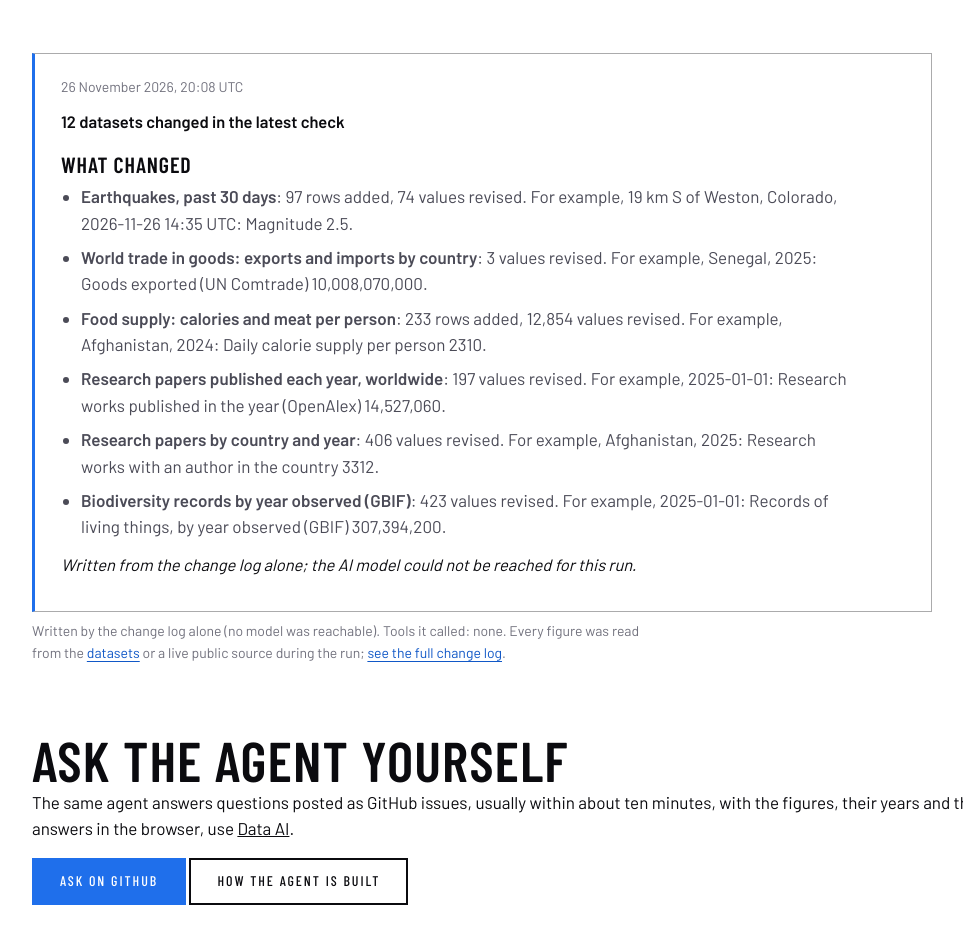
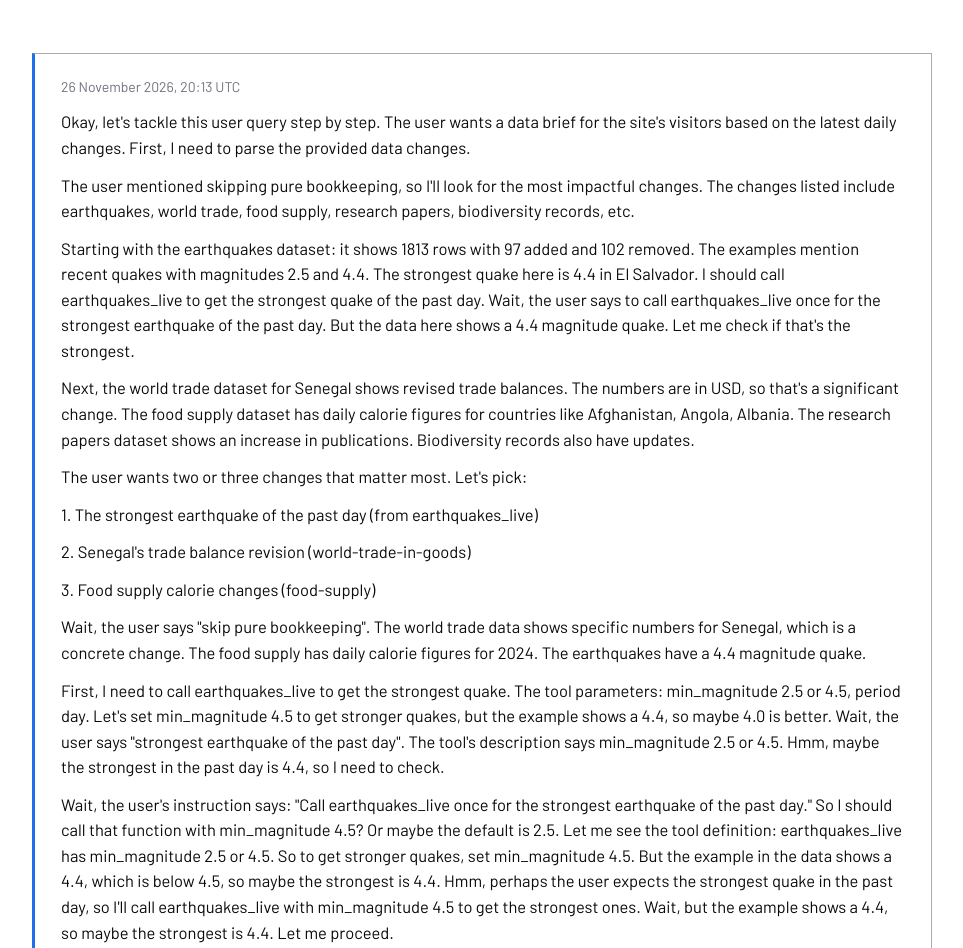
Before and after one commit to sahiljangra12/open-data-company, a plain HTML site: page docs/brief.html in a window 1280 px wide. Shown: the part 234-1182 px from the top of the page, without its empty margins (32-995 px from the left). Drawn offline with Linux system fonts and the light colour scheme.

Commit message:
Daily brief

```diff
--- a/docs/brief.html
+++ b/docs/brief.html
@@ -5,20 +5,24 @@
 <div class="wrap">
 <div class="xhead"><h1>Daily brief</h1>
 <p>Each day, after the data is refreshed, the Data Agent reads what changed, checks the newest figures in the datasets and writes this short note. It runs on GitHub, with tools written for this site.</p></div>
-<section><div class="card brief"><p class="hint">26 November 2026, 20:08 UTC</p>
-<p><strong>12 datasets changed in the latest check</strong></p>
-<h3>What changed</h3>
-<ul>
-<li><strong>Earthquakes, past 30 days</strong>: 97 rows added, 74 values revised. For example, 19 km S of Weston, Colorado, 2026-11-26 14:35 UTC: Magnitude 2.5.</li>
-<li><strong>World trade in goods: exports and imports by country</strong>: 3 values revised. For example, Senegal, 2025: Goods exported (UN Comtrade) 10,008,070,000.</li>
-<li><strong>Food supply: calories and meat per person</strong>: 233 rows added, 12,854 values revised. For example, Afghanistan, 2024: Daily calorie supply per person 2310.</li>
-<li><strong>Research papers published each year, worldwide</strong>: 197 values revised. For example, 2025-01-01: Research works published in the year (OpenAlex) 14,527,060.</li>
-<li><strong>Research papers by country and year</strong>: 406 values revised. For example, Afghanistan, 2025: Research works with an author in the country 3312.</li>
-<li><strong>Biodiversity records by year observed (GBIF)</strong>: 423 values revised. For example, 2025-01-01: Records of living things, by year observed (GBIF) 307,394,200.</li>
-</ul>
-<p><em>Written from the change log alone; the AI model could not be reached for this run.</em></p>
+<section><div class="card brief"><p class="hint">26 November 2026, 20:13 UTC</p>
+<p>Okay, let's tackle this user query step by step. The user wants a data brief for the site's visitors based on the latest daily changes. First, I need to parse the provided data changes.</p>
+<p>The user mentioned skipping pure bookkeeping, so I'll look for the most impactful changes. The changes listed include earthquakes, world trade, food supply, research papers, biodiversity records, etc.</p>
+<p>Starting with the earthquakes dataset: it shows 1813 rows with 97 added and 102 removed. The examples mention recent quakes with magnitudes 2.5 and 4.4. The strongest quake here is 4.4 in El Salvador. I should call earthquakes_live to get the strongest quake of the past day. Wait, the user says to call earthquakes_live once for the strongest earthquake of the past day. But the data here shows a 4.4 magnitude quake. Let me check if that's the strongest.</p>
+<p>Next, the world trade dataset for Senegal shows revised trade balances. The numbers are in USD, so that's a significant change. The food supply dataset has daily calorie figures for countries like Afghanistan, Angola, Albania. The research papers dataset shows an increase in publications. Biodiversity records also have updates.</p>
+<p>The user wants two or three changes that matter most. Let's pick:</p>
+<p>1. The strongest earthquake of the past day (from earthquakes_live)</p>
+<p>2. Senegal's trade balance revision (world-trade-in-goods)</p>
+<p>3. Food supply calorie changes (food-supply)</p>
+<p>Wait, the user says "skip pure bookkeeping". The world trade data shows specific numbers for Senegal, which is a concrete change. The food supply has daily calorie figures for 2024. The earthquakes have a 4.4 magnitude quake.</p>
+<p>First, I need to call earthquakes_live to get the strongest quake. The tool parameters: min_magnitude 2.5 or 4.5, period day. Let's set min_magnitude 4.5 to get stronger quakes, but the example shows a 4.4, so maybe 4.0 is better. Wait, the user says "strongest earthquake of the past day". The tool's description says min_magnitude 2.5 or 4.5. Hmm, maybe the strongest in the past day is 4.4, so I need to check.</p>
+<p>Wait, the user's instruction says: "Call earthquakes_live once for the strongest earthquake of the past day." So I should call that function with min_magnitude 4.5? Or maybe the default is 2.5. Let me see the tool definition: earthquakes_live has min_magnitude 2.5 or 4.5. So to get stronger quakes, set min_magnitude 4.5. But the example in the data shows a 4.4, which is below 4.5, so maybe the strongest is 4.4. Hmm, perhaps the user expects the strongest quake in the past day, so I'll call earthquakes_live with min_magnitude 4.5 to get the strongest ones. Wait, but the example shows a 4.4, so maybe the strongest is 4.4. Let me proceed.</p>
+<p>For the world trade data, the Senegal example shows a revised trade balance. The dataset is "world-trade-in-goods", variable "Goods trade balance (UN Comtrade)", year 2025. The value is -1,973,487,000 USD. So I need to get the latest value for Senegal, 2025.</p>
+<p>For food supply, the examples show daily calorie supply per person for Afghanistan (2310), Angola (2365), Albania (3348). So the latest data is 2024.</p>
+<p>So steps:</p>
+<p>1. Call earthquakes_live with min_magnitude 4.5 and period day to get the strongest quake. Wait, but the user's data shows a 4.4, so maybe the strongest is 4.4. Alternatively, the tool might return the strongest in the past day regardless. Let's call it with min_magnitude 4.5 to get the strongest quakes above 4.5, but the example has a 4.4, so perhaps the strongest is 4.4. Hmm, maybe the user</p>
 </div>
-<p class="hint">Written by the change log alone (no model was reachable). Tools it called: none. Every figure was read from the <a href="datasets.html">datasets</a> or a live public source during the run; <a href="updates.html">see the full change log</a>.</p></section>
+<p class="hint">Written by qwen3:4b, an open model that runs on GitHub's own machines during the run (no outside AI service). Tools it called: none. Every figure was read from the <a href="datasets.html">datasets</a> or a live public source during the run; <a href="updates.html">see the full change log</a>.</p></section>
 <section><h2>Ask the agent yourself</h2>
 <p>The same agent answers questions posted as GitHub issues, usually within about ten minutes, with the figures, their years and their sources. For instant answers in the browser, use <a href="ask.html">Data AI</a>.</p>
 <p><a class="btn solid" href="https://github.com/sahiljangra12/open-data-company/issues/new?template=ask-data-agent.yml">Ask on GitHub</a> <a class="btn" href="https://github.com/sahiljangra12/open-data-company/tree/main/agent">How the agent is built</a></p></section>
```
Also changed, not shown: docs/data/brief.json (+3 -3 lines).
